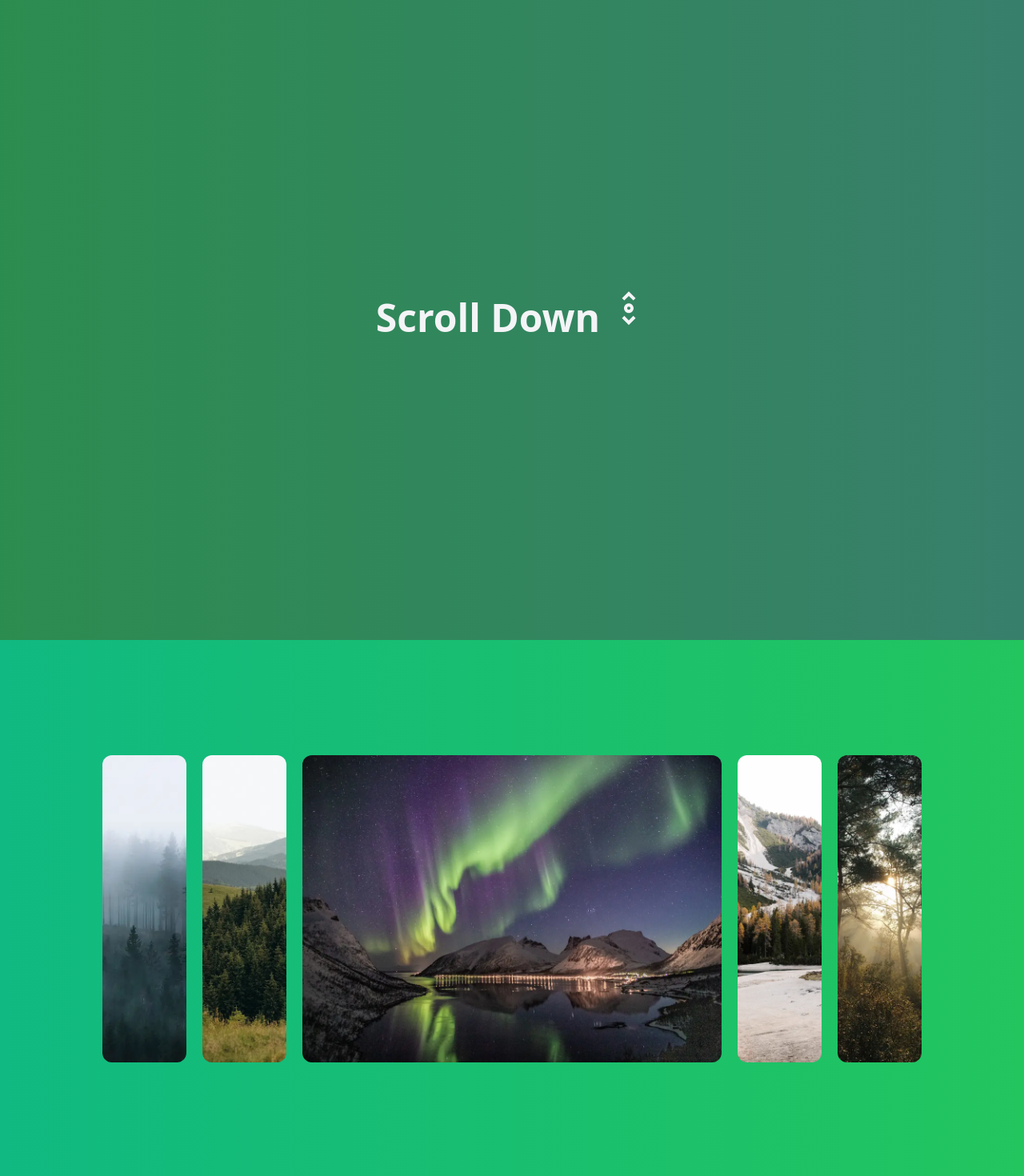
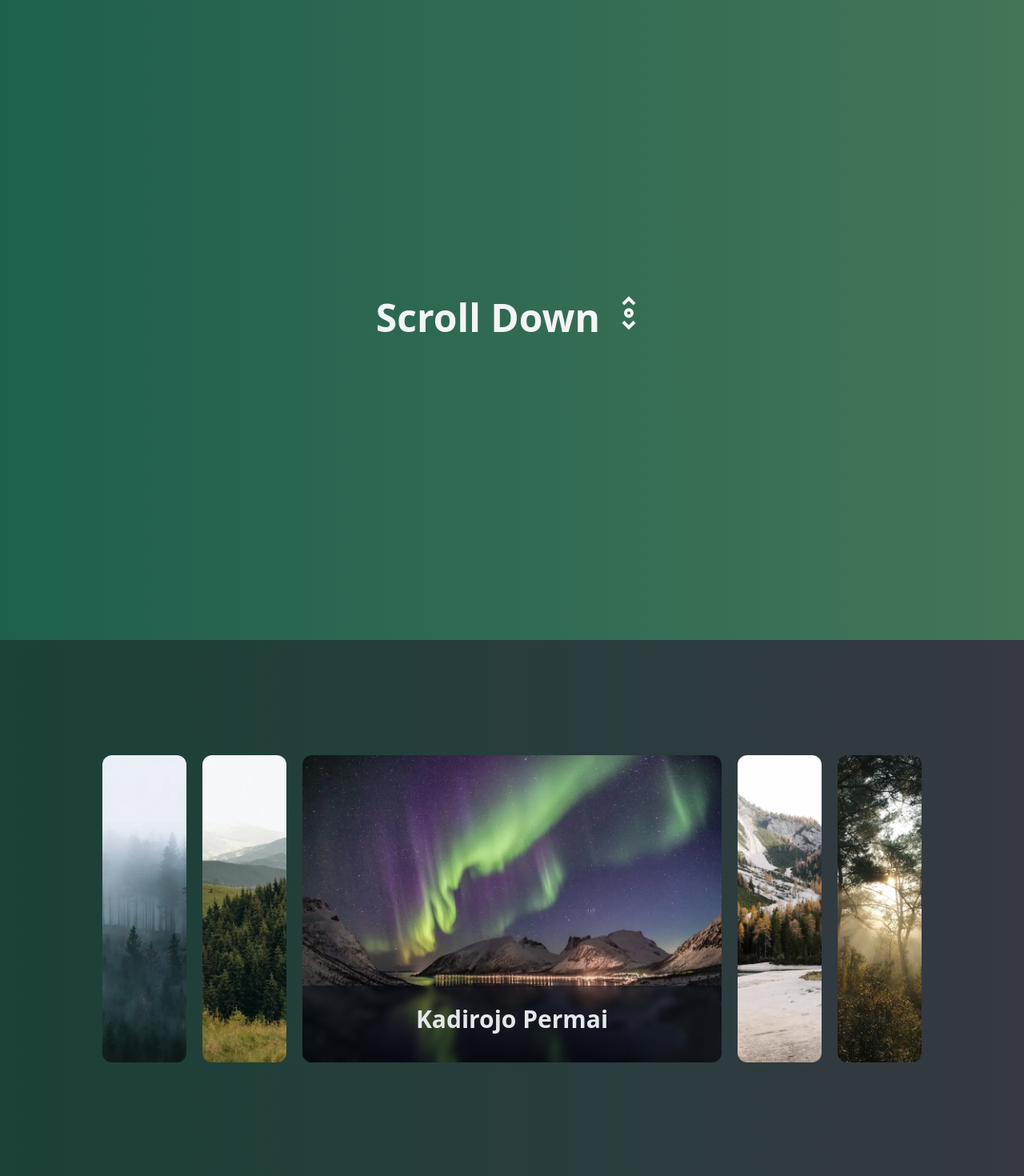
Before and after one commit to dimashilmawan/react-framer-motion, a React (Vite) app: page / in a window 1280 px wide. Shown: the top 1470 px of the page at 80% size. Built offline with nearby package versions, Linux system fonts and the light colour scheme.

Commit message:
add layer text to image

```diff
--- a/src/components/Explore.jsx
+++ b/src/components/Explore.jsx
@@ -34,7 +34,7 @@ const Explore = () => {
 	const [active, setActive] = useState("world-3");
 	return (
 		<div className="">
-			<section className="flex h-screen w-full flex-col justify-center bg-gradient-to-r from-green-700/90 to-emerald-800/80">
+			<section className="flex h-screen w-full flex-col justify-center bg-gradient-to-r from-emerald-900/90 to-green-900/80">
 				<h1 className="flex items-center justify-center gap-3 text-center text-5xl font-semibold text-gray-100">
 					<span className="-mt-[6px]">Scroll Down</span>
 					<motion.span
@@ -49,7 +49,7 @@ const Explore = () => {
 					</motion.span>
 				</h1>
 			</section>
-			<section className="h-screen bg-gradient-to-r from-emerald-500 to-green-500 pt-36">
+			<section className="h-screen bg-gradient-to-r from-emerald-950/90 to-gray-950/80 pt-36">
 				<motion.div
 					initial="hidden"
 					whileInView="show"
@@ -59,7 +59,7 @@ const Explore = () => {
 				>
 					{exploreWorlds.map((explore, i) => (
 						<motion.div
-							className={`cursor-pointer overflow-hidden rounded-xl transition-[flex] duration-300`}
+							className={`relative cursor-pointer overflow-hidden rounded-xl transition-[flex] duration-300`}
 							variants={{
 								hidden: {
 									scaleX: 0,
@@ -80,6 +80,17 @@ const Explore = () => {
 								className="h-full w-full object-cover"
 								alt=""
 							/>
+							<motion.div
+								animate={{
+									opacity: active === explore.id ? 1 : 0,
+									y: active === explore.id ? 0 : 200,
+								}}
+								className="absolute -bottom-24 left-0 h-1/2 w-full bg-gray-950/50 p-6 backdrop-blur-sm"
+							>
+								<h3 className="text-center text-3xl font-semibold text-gray-200">
+									{explore.title}
+								</h3>
+							</motion.div>
 						</motion.div>
 					))}
 				</motion.div>
```
